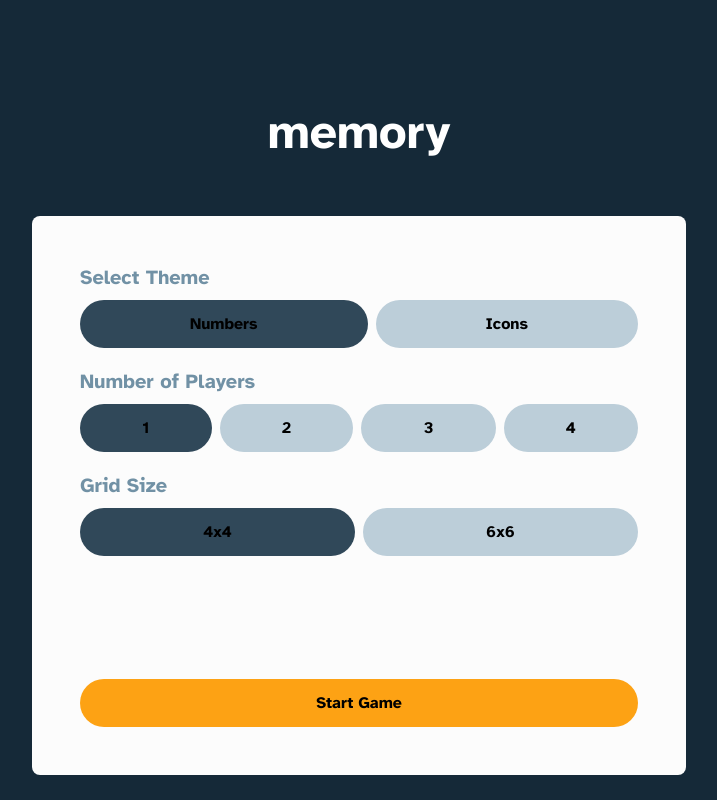
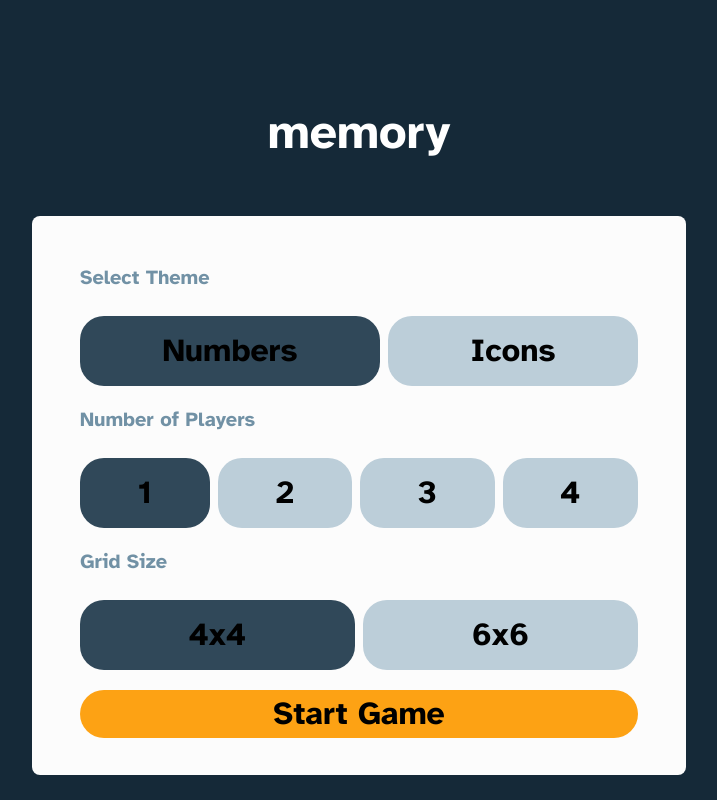
Before and after one commit to Fables7/memory-game, a Next.js app: page / in a window 1280 px wide. Shown: the whole page, without its empty margins (281-998 px from the left). Built offline with nearby package versions, Linux system fonts and the light colour scheme.

Commit message:
Updated styles for StartGameForm on tablet

```diff
--- a/src/components/customButton/CustomButton.tsx
+++ b/src/components/customButton/CustomButton.tsx
@@ -15,8 +15,8 @@ interface CustomButtonProps {
 
 const CustomButton = (props: CustomButtonProps) => {
   const rootClassName = clsx(
-    "h-[48px] bg-[var(--idle)] rounded-3xl w-full hover:bg-[var(--hover)]",
-    props.option && "h-[40px]",
+    "h-[48px] md:h-[70px] md:text-[2rem]  bg-[var(--idle)] rounded-3xl w-full hover:bg-[var(--hover)]",
+    props.option && "h-[40px] md:h-[51px] md:text-[1.625rem]  ",
     props.active && "bg-[var(--menu-active)]",
     props.primary && "bg-[var(--orange-accent)] hover:bg-[var(--orange-hover)]",
     props.secondary &&
--- a/src/components/startGameForm/StartGameForm.tsx
+++ b/src/components/startGameForm/StartGameForm.tsx
@@ -22,7 +22,7 @@ const OptionsContainer = ({
   };
   return (
     <>
-      <label className="mb-2 md:text-xl ">{label}</label>
+      <label className="mb-2 md:mb-6 md:text-xl ">{label}</label>
       <div className="grid grid-flow-col gap-2 mb-5">
         {options.map((option, index) => (
           <CustomButton
```
